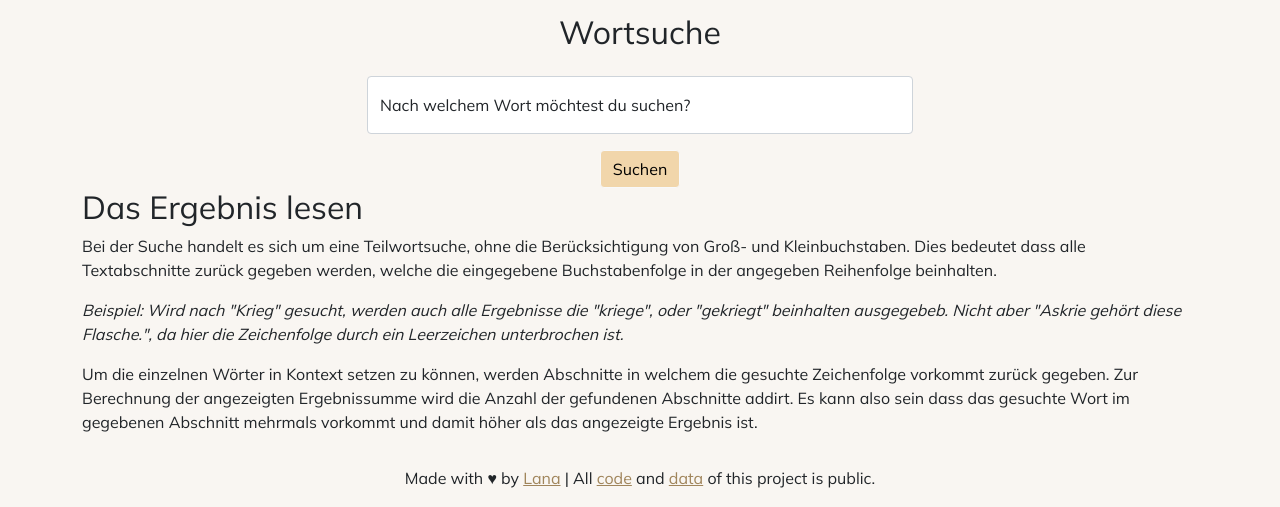
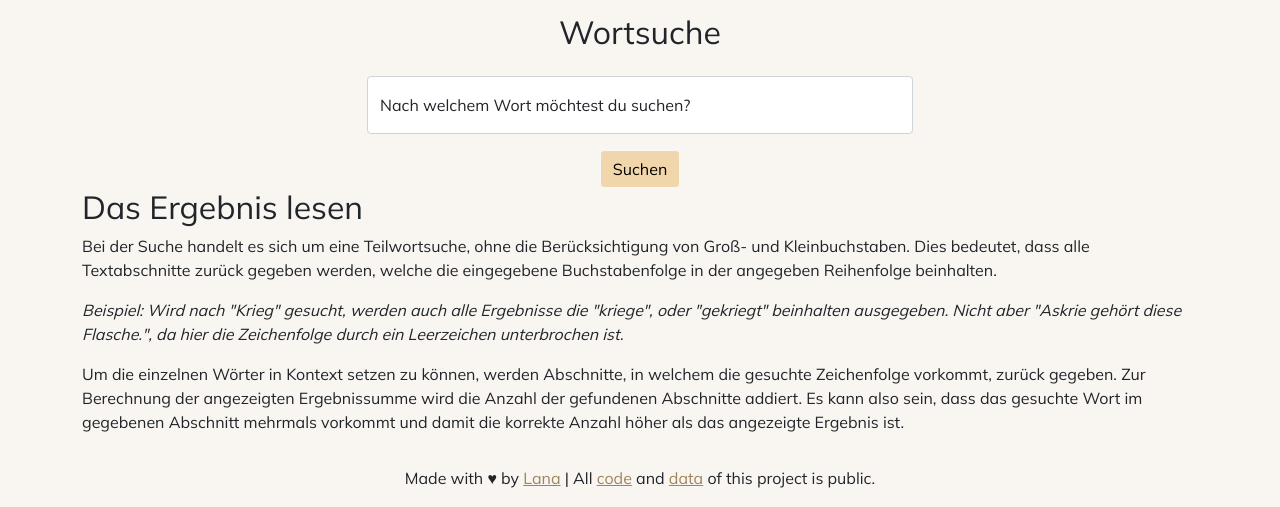
Before and after one commit to DasUnicorn/Bundeswehrbung, a Django app: page / in a window 1280 px wide. Shown: the part 293-800 px from the top of the page. Run offline with Django 4.2, Linux system fonts and the light colour scheme.

Commit message:
spelling mistakes fixed

```diff
--- a/templates/index.html
+++ b/templates/index.html
@@ -22,12 +22,12 @@
 
 	<div class="form-floating mb-3" style="text-align: left">
 		<h2>Das Ergebnis lesen</h2>
-		<p>Bei der Suche handelt es sich um eine Teilwortsuche, ohne die Berücksichtigung von Groß- und Kleinbuchstaben. Dies bedeutet dass alle Textabschnitte zurück gegeben werden, welche die eingegebene Buchstabenfolge in der angegeben Reihenfolge beinhalten.
+		<p>Bei der Suche handelt es sich um eine Teilwortsuche, ohne die Berücksichtigung von Groß- und Kleinbuchstaben. Dies bedeutet, dass alle Textabschnitte zurück gegeben werden, welche die eingegebene Buchstabenfolge in der angegeben Reihenfolge beinhalten.
 		<p style="font-style: italic;">Beispiel:
-		Wird nach "Krieg" gesucht, werden auch alle Ergebnisse die "kriege", oder "gekriegt" beinhalten ausgegebeb. Nicht aber "Askrie gehört diese Flasche.", da hier die Zeichenfolge durch ein Leerzeichen unterbrochen ist.
+		Wird nach "Krieg" gesucht, werden auch alle Ergebnisse die "kriege", oder "gekriegt" beinhalten ausgegeben. Nicht aber "Askrie gehört diese Flasche.", da hier die Zeichenfolge durch ein Leerzeichen unterbrochen ist.
 		</p>
-		Um die einzelnen Wörter in Kontext setzen zu können, werden Abschnitte in welchem die gesuchte Zeichenfolge vorkommt zurück gegeben.
-		Zur Berechnung der angezeigten Ergebnissumme wird die Anzahl der gefundenen Abschnitte addirt. Es kann also sein dass das gesuchte Wort im gegebenen Abschnitt mehrmals vorkommt und damit höher als das angezeigte Ergebnis ist.</p>
+		Um die einzelnen Wörter in Kontext setzen zu können, werden Abschnitte, in welchem die gesuchte Zeichenfolge vorkommt, zurück gegeben.
+		Zur Berechnung der angezeigten Ergebnissumme wird die Anzahl der gefundenen Abschnitte addiert. Es kann also sein, dass das gesuchte Wort im gegebenen Abschnitt mehrmals vorkommt und damit die korrekte Anzahl höher als das angezeigte Ergebnis ist.</p>
 	</div>
 
 
```
